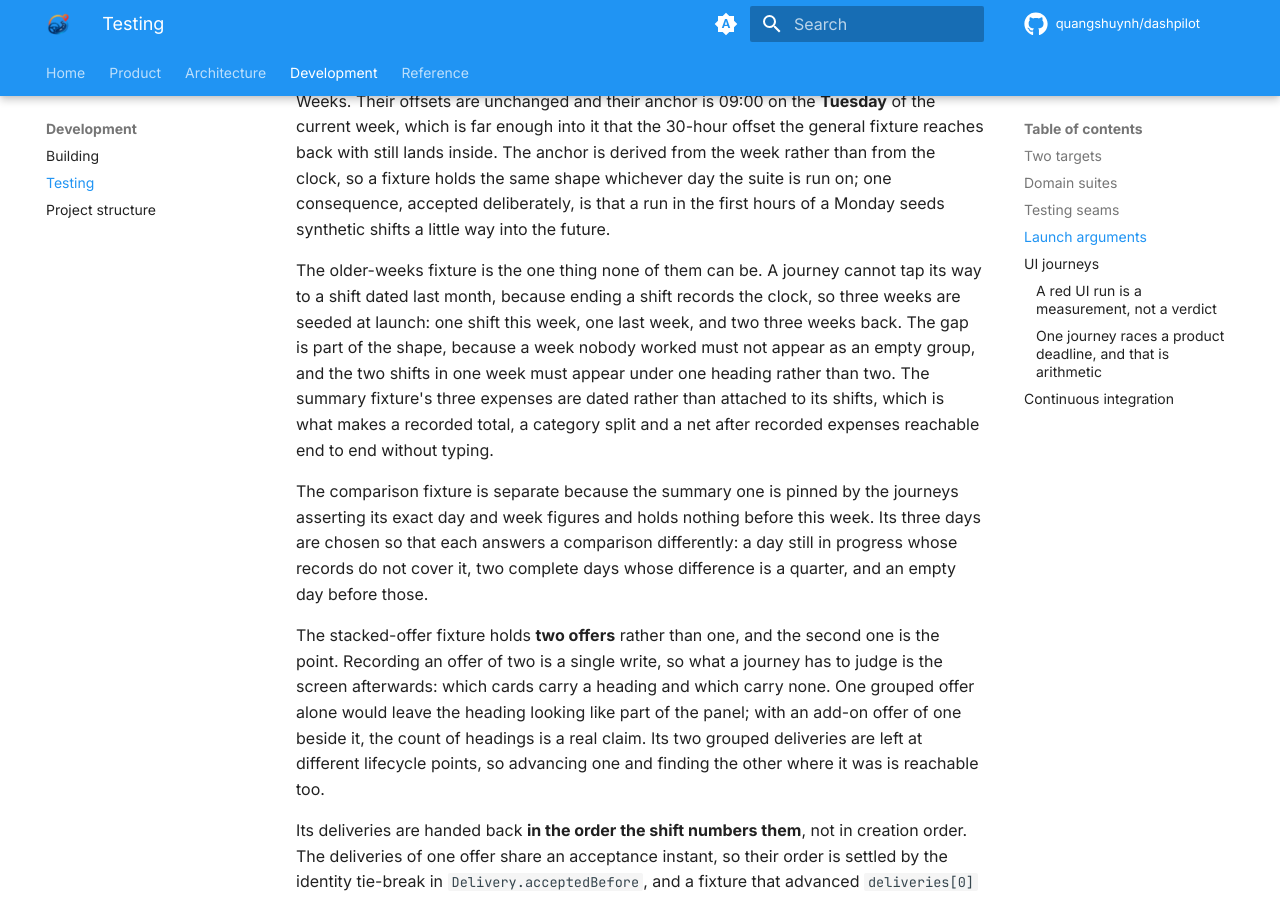
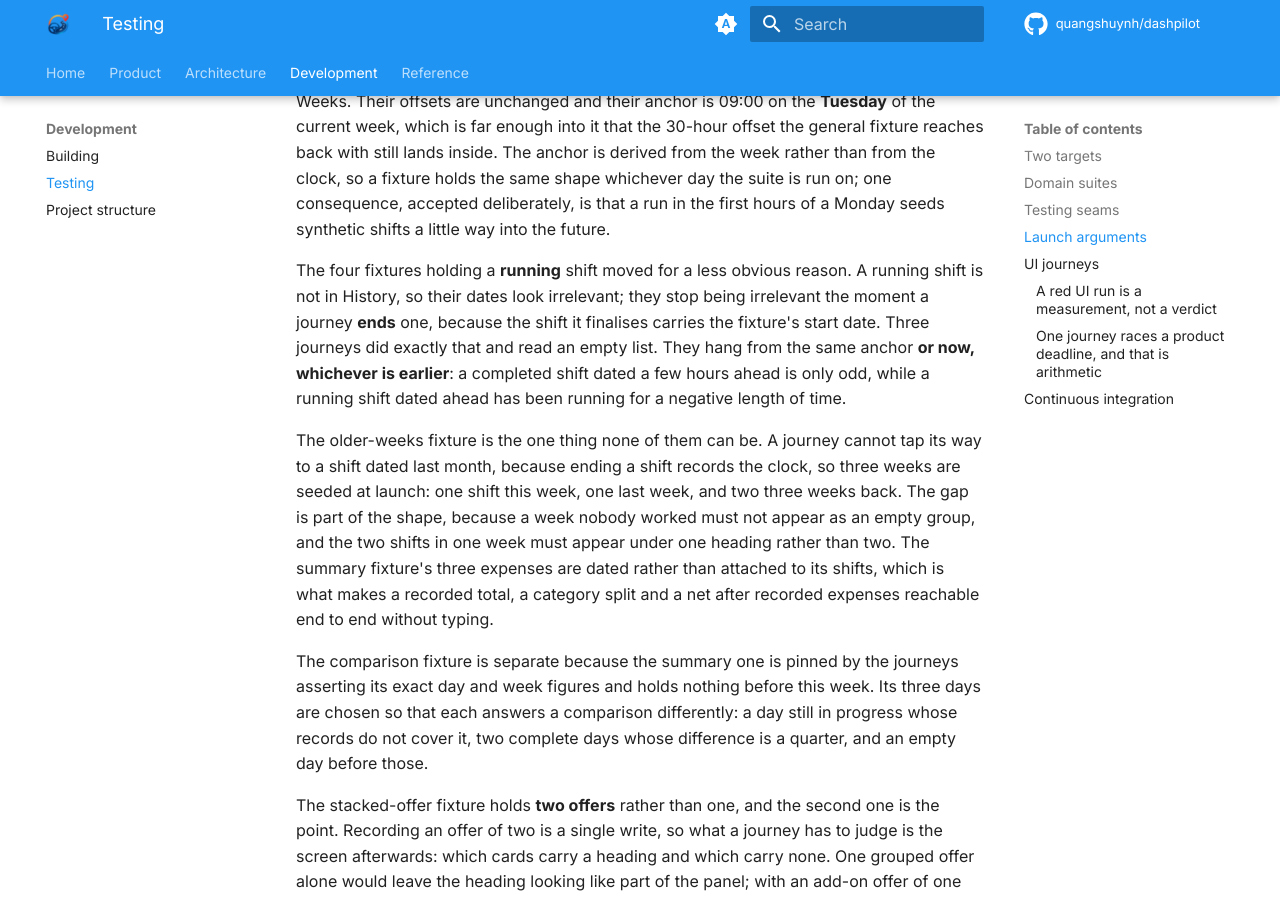
Before and after one commit to quangshuynh/dashpilot, an MkDocs documentation site: the page built from docs/development/testing.md, in a window 1280 px wide and 900 px high, scrolled down 12635 px. Built offline with MkDocs 1.6.1 and Material for MkDocs 9.7.7, drawn with Linux system fonts in a browser that asks for light colours; comment, search, counter and statistics services are not loaded.

Commit message:
docs: say why a running shift's fixture date matters to History
It looks irrelevant, which is exactly why it cost three journeys: a running
shift is not in History until a journey ends it, and then it carries the date
the fixture gave it.

```diff
--- a/docs/development/testing.md
+++ b/docs/development/testing.md
@@ -212,6 +212,13 @@ their anchor is 09:00 on the **Tuesday** of the current week, which is far enoug
 the week rather than from the clock, so a fixture holds the same shape whichever day the suite is run
 on; one consequence, accepted deliberately, is that a run in the first hours of a Monday seeds
 synthetic shifts a little way into the future.
+
+The four fixtures holding a **running** shift moved for a less obvious reason. A running shift is not
+in History, so their dates look irrelevant; they stop being irrelevant the moment a journey **ends**
+one, because the shift it finalises carries the fixture's start date. Three journeys did exactly that
+and read an empty list. They hang from the same anchor **or now, whichever is earlier**: a completed
+shift dated a few hours ahead is only odd, while a running shift dated ahead has been running for a
+negative length of time.
 
 The older-weeks fixture is the one thing none of them can be. A journey cannot tap its way to a shift
 dated last month, because ending a shift records the clock, so three weeks are seeded at launch: one
```
